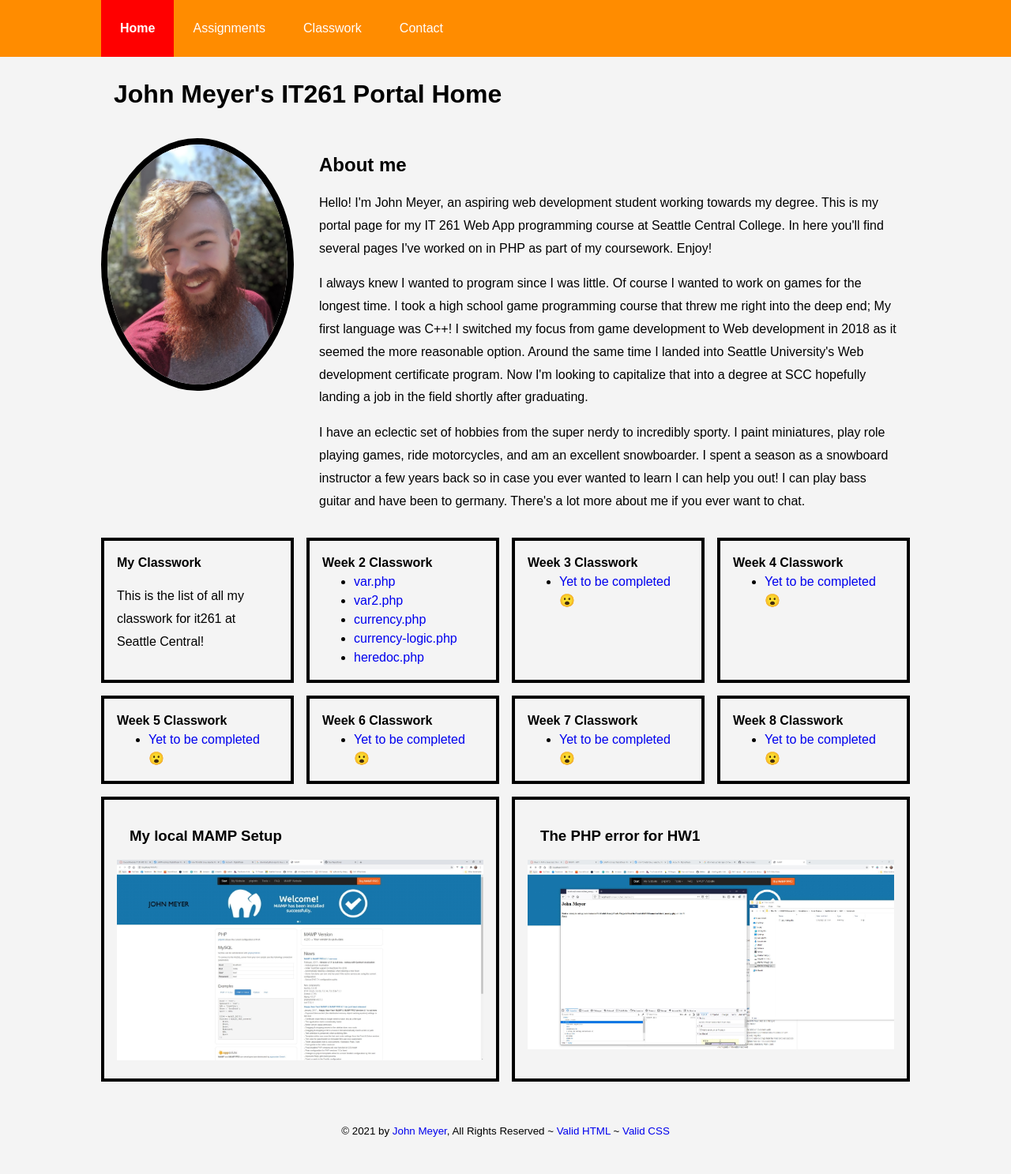
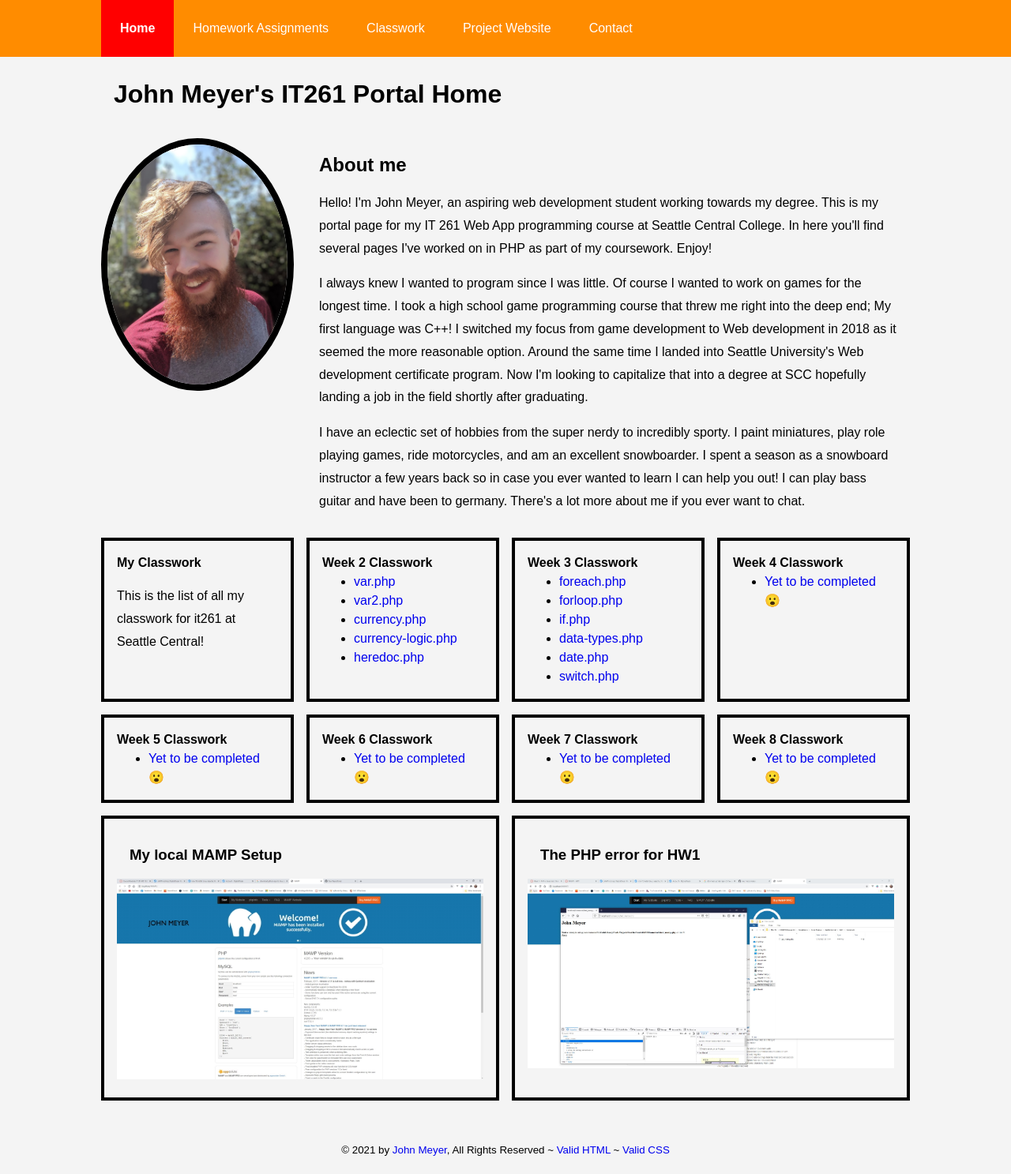
Before and after one commit to facemanguy/IT261JohnMeyer, a PHP site: page / in a window 1280 px wide. Shown: the whole page at 79% size. Before the commit the page ends 1440 px from the top, so only its background shows below. Run offline with PHP 8.4, Linux system fonts and the light colour scheme.

Commit message:
Linked CW3 and HW3

```diff
--- a/index.php
+++ b/index.php
@@ -15,16 +15,17 @@
 		<nav class="navbar">
 			<ul class="navbar-nav">
 				<li id="active"><a href="index.php">Home</a></li>
-				<li><a href="index.php">Assignments</a>
+				<li><a href="index.php">Homework Assignments</a>
 					<ul>
-						<li><a href="index.php">HW 1: MAMP</a></li>
+						<li><a href="index.php#mamp">HW 1: MAMP</a></li>
 						<li><a href="index.php">HW 2: Portal Page</a></li>
-						<li><a href="#">HW 3: Using a Switch</a></li>
-						<li><a href="#">HW 4: Trouble shooting</a></li>
+						<li><a href="website/daily.php">HW 3: Using a Switch</a></li>
+						<li><a href="#">HW 4: TroubleShooting</a></li>
 						<li><a href="#">HW 5: Calculating Form</a></li>
 					</ul>
 				</li>
-				<li><a href="index.php">Classwork</a></li>
+				<li><a href="index.php#classwork">Classwork</a></li>
+				<li><a href="website/index.php">Project Website</a></li>
 				<li><a href="contact.php">Contact</a></li>
 			</ul>
 		</nav>
@@ -42,7 +43,7 @@
 				<p>I have an eclectic set of hobbies from the super nerdy to incredibly sporty. I paint miniatures, play role playing games, ride motorcycles, and am an excellent snowboarder. I spent a season as a snowboard instructor a few years back so in case you ever wanted to learn I can help you out! I can play bass guitar and have been to germany. There's a lot more about me if you ever want to chat.</p>
 			</main>
 
-			<div>
+			<div id="classwork">
 				<h4>My Classwork</h4>
 				<p>This is the list of all my classwork for it261 at Seattle Central!</p>
 			</div>
@@ -59,7 +60,12 @@
 			<div>
 				<h4>Week 3 Classwork</h4>
 				<ul>
-					<li><a href="#">Yet to be completed 😮</a></li>
+					<li><a href="/it261/weeks/week3/foreach.php">foreach.php</a></li>
+					<li><a href="/it261/weeks/week3/forloop.php">forloop.php</a></li>
+					<li><a href="/it261/weeks/week3/if.php">if.php</a></li>
+					<li><a href="/it261/weeks/week3/data-types.php">data-types.php</a></li>
+					<li><a href="/it261/weeks/week3/date.php">date.php</a></li>
+					<li><a href="/it261/weeks/week3/switch.php">switch.php</a></li>
 				</ul>
 			</div>
 			<div>
@@ -97,7 +103,7 @@
 				<img class="image" src="images/MAMP.JPG" alt="Local Mamp page">
 			</div>
 
-			<div class="showcase2">
+			<div id="mamp" class="showcase2">
 				<h3>The PHP error for HW1</h3>
 				<img class="image" src="images/phpError.JPG" alt="My PHP error for HW1">
 			</div>
```
